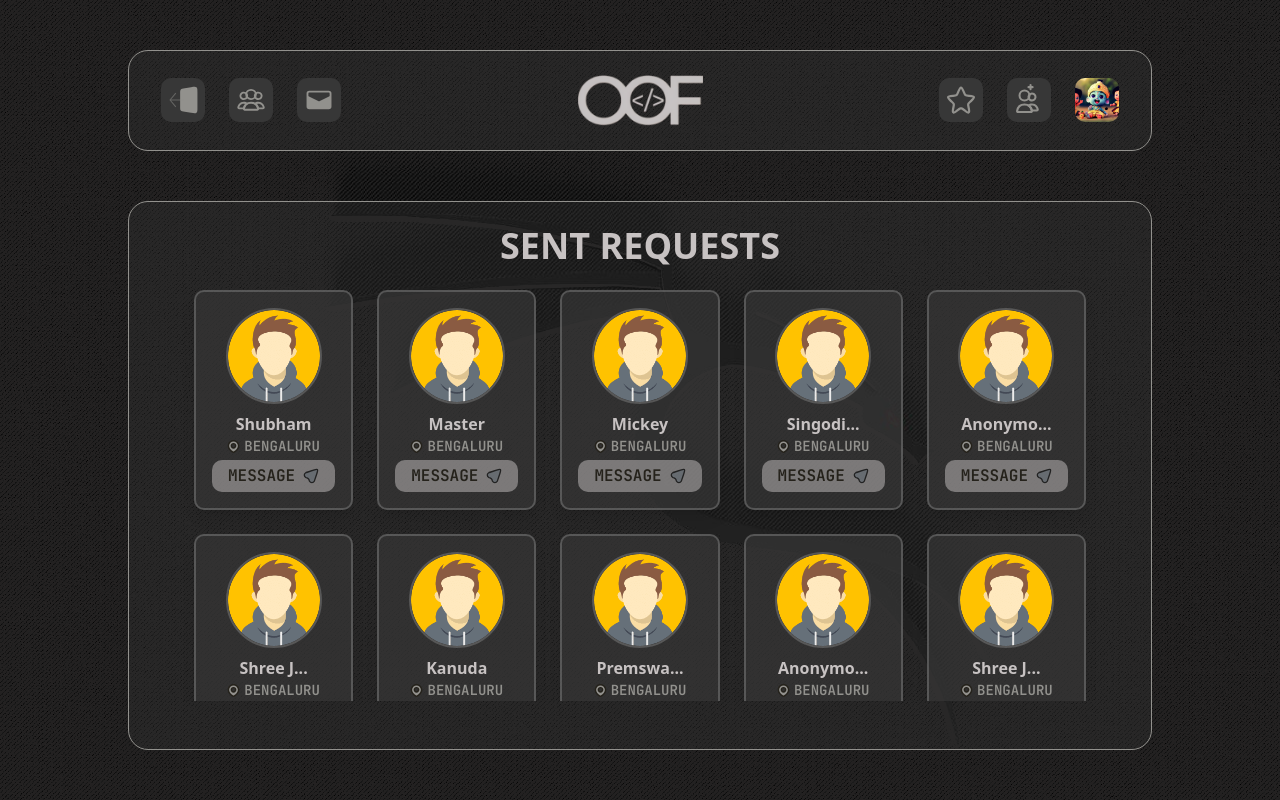
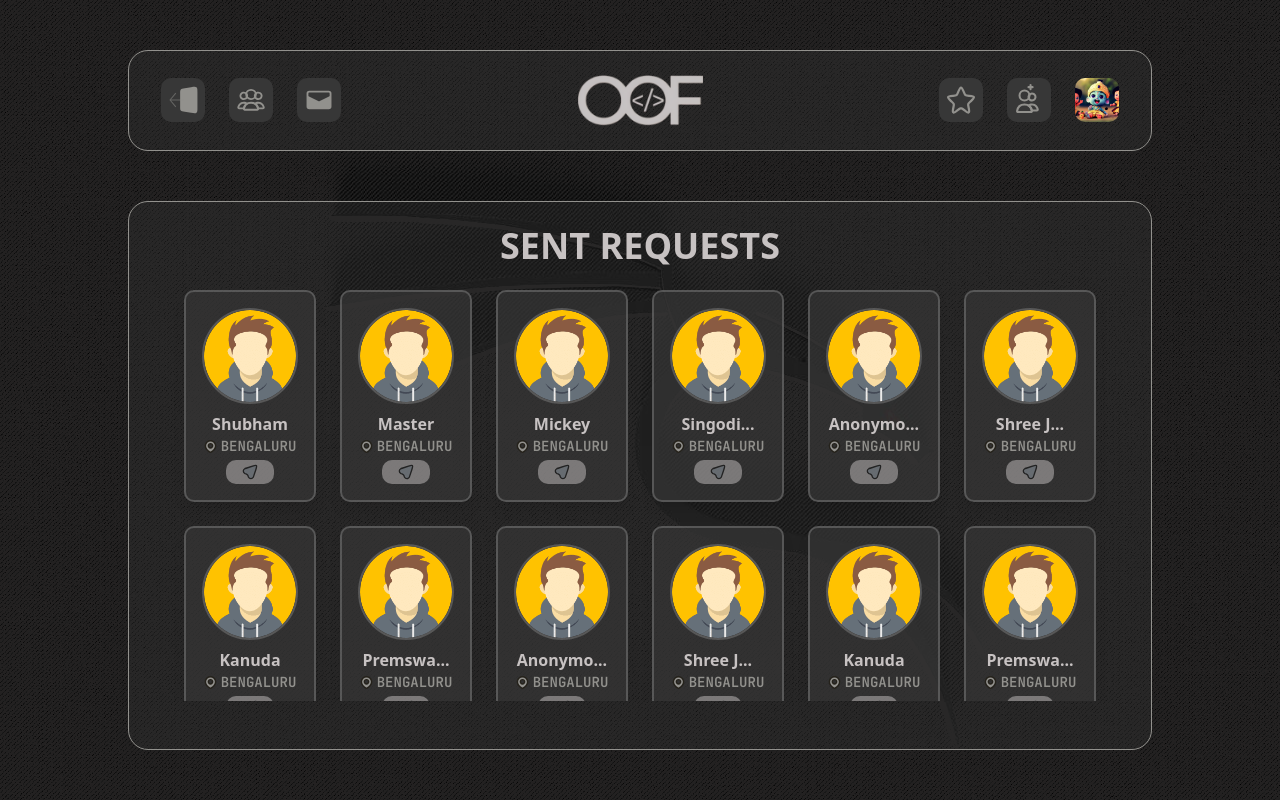
Before and after one commit to singodiyashubham87/object-oriented-friendship-frontend, a React (Vite) app: page /sent-requests in a window 1280 px wide. Built offline with nearby package versions, Linux system fonts and the light colour scheme.

Commit message:
chore: update sent & received request pages

```diff
--- a/src/pages/Requests/ReceivedRequests.jsx
+++ b/src/pages/Requests/ReceivedRequests.jsx
@@ -55,13 +55,13 @@ const ReceivedRequests = () => {
                 </div>
               </div>
               <div className="flex gap-2 items-center bg-primary-silver-50 text-primary-dark px-4 py-1 rounded-custom-xs hover:bg-secondary-silver cursor-pointer">
+                <MessageIcon size={16} />
                 <button
                   type="button"
                   className="uppercase text-base font-primary font-semibold"
                 >
-                  Message
+                  Revert
                 </button>
-                <MessageIcon size={16} />
               </div>
             </div>
           </div>
--- a/src/pages/Requests/SentRequests.jsx
+++ b/src/pages/Requests/SentRequests.jsx
@@ -55,12 +55,6 @@ const SentRequests = () => {
                 </div>
               </div>
               <div className="flex gap-2 items-center bg-primary-silver-50 text-primary-dark px-4 py-1 rounded-custom-xs hover:bg-secondary-silver cursor-pointer">
-                <button
-                  type="button"
-                  className="uppercase text-base font-primary font-semibold"
-                >
-                  Message
-                </button>
                 <MessageIcon size={16} />
               </div>
             </div>
```
